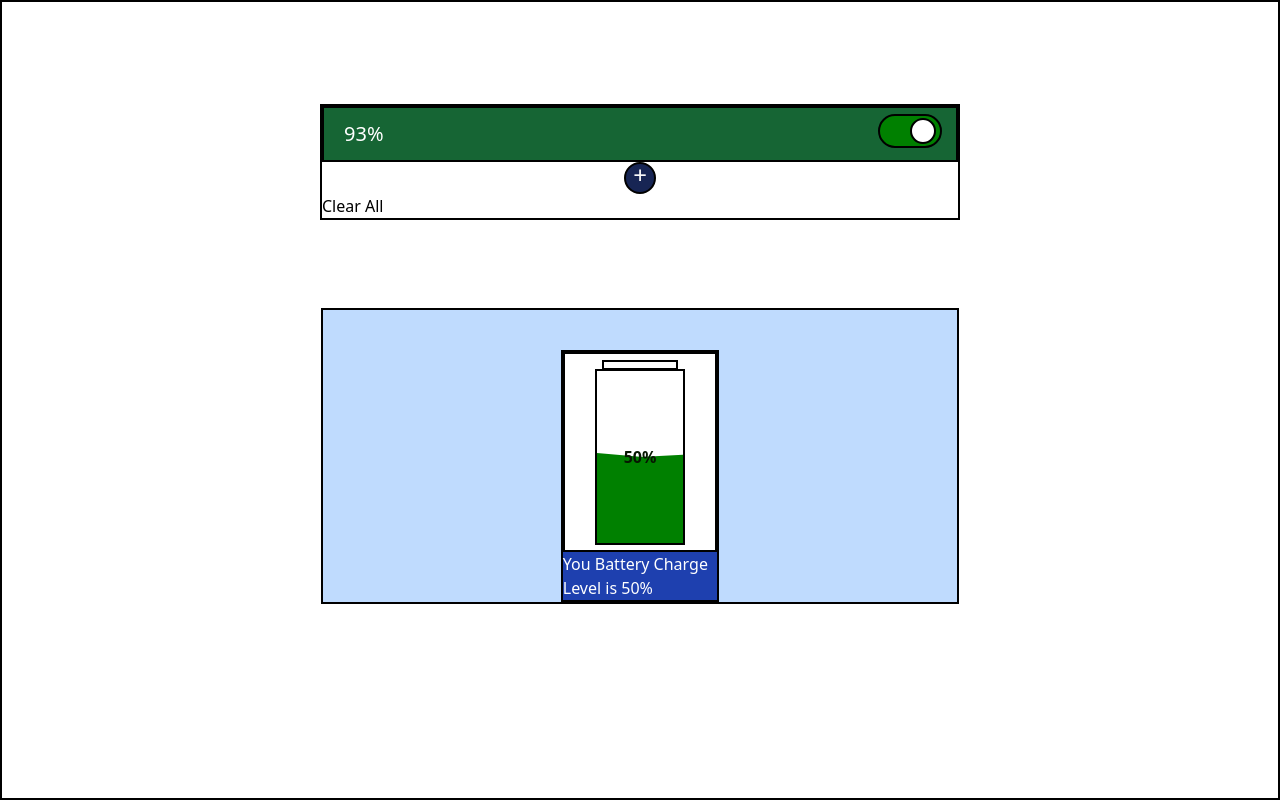
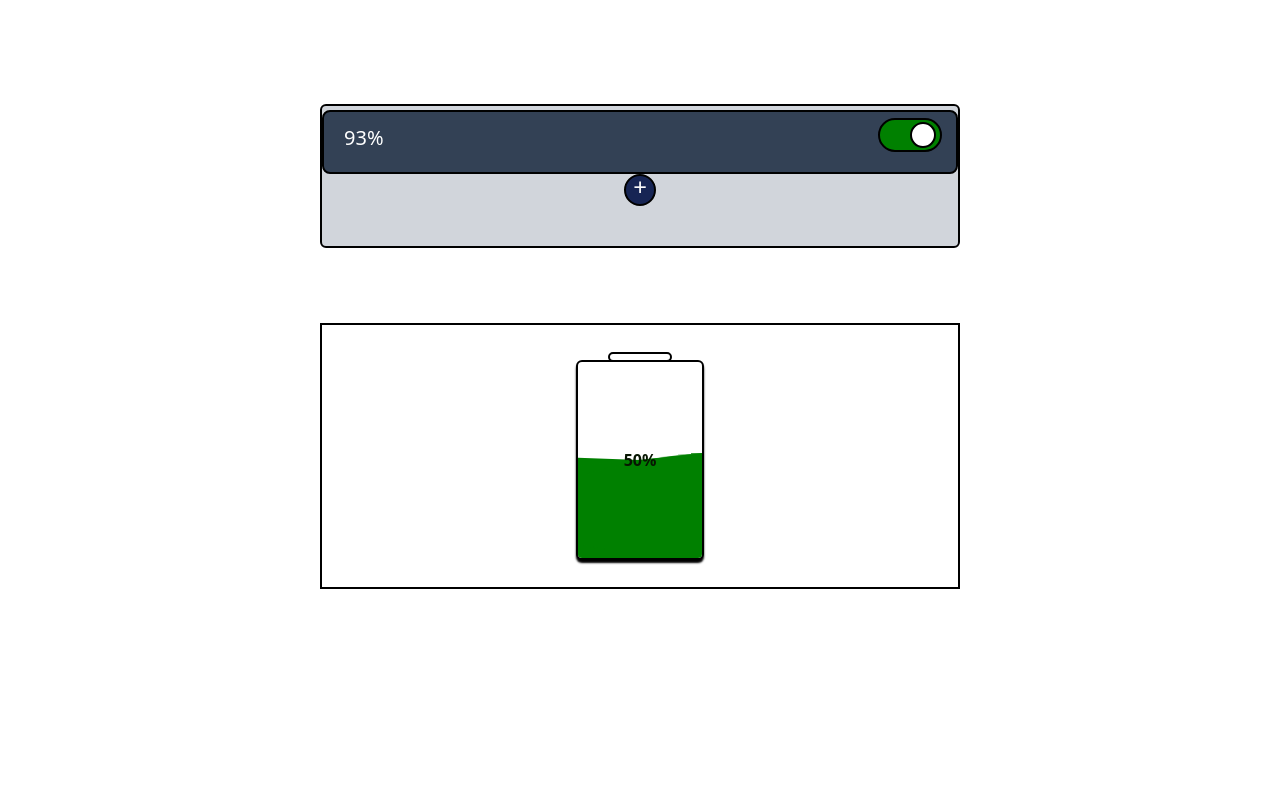
Before and after one commit to ShreeramNew/Battery-Status, a React (Create React App) app: page / in a window 1280 px wide. Built offline with nearby package versions, Linux system fonts and the light colour scheme.

Commit message:
fixed some minor bugs and updated style

```diff
--- a/src/App.js
+++ b/src/App.js
@@ -12,8 +12,7 @@ function App() {
     <>
       <Home/>
       {ContextData.showSetAlarm&&<Alarm/>}
-      <ShowSavedAlarm/>
-      {/* <OnOffSwitch/> */}
+      {ContextData.showSavedAlarm&&<ShowSavedAlarm/>}
     </>
   );
 }
--- a/src/components/BatteryAnimation/BatteryAnimation.js
+++ b/src/components/BatteryAnimation/BatteryAnimation.js
@@ -5,13 +5,16 @@ export default function BatteryAnimation(props) {
       height: `${parseInt(props.charge)}%`,
    };
    return (
-      <div className="container all-center black-border">
+      <div className="container all-center">
          <div className="battery all-center black-border">
             <h1 id="charge-title">{parseInt(props.charge)}%</h1>
             <div className="charge charge1" style={style}></div>
             <div className="charge charge2" style={style}></div>
+            <div className="charge charge3" style={style}></div>
          </div>
          <div className="top black-border"></div>
+         <div className="shadow"></div>
+
       </div>
    );
 }
--- a/src/components/BatteryAnimation/animeStyle.css
+++ b/src/components/BatteryAnimation/animeStyle.css
@@ -1,70 +1,97 @@
 .container {
-    width:100%;
+   width: 100%;
    height: 200px;
-    background-color: white;
    position: relative;
+   margin-top: 30px;
 }
-.battery{
-    width: 60%;
-    height: 90%;
+.battery {
+   width: 20%;
+   height: 100%;
    position: relative;
    margin-top: 10px;
-    overflow:hidden;
+   overflow: hidden;
+   background-color: white;
+   border-radius: 6px;
+   box-shadow: 0 3px 2px black;
 }
-.all-center{
+.all-center {
    display: flex;
    justify-content: center;
    align-items: center;
 }
-.black-border{
+.black-border {
    border: 2px solid black;
 }
-.charge{
-    background-color:green;
+
+#charge-title {
+   z-index: 1;
+   color: rgb(7, 22, 2);
+   font-weight: bold;
+}
+.top {
+   position: absolute;
+   width: 10%;
+   height: 10px;
+   top: -3px;
+   background-color: white;
+   border-radius: 6px;
+}
+
+.charge {
+   background-color: green;
    width: 200%;
    height: 20%;
    position: absolute;
    bottom: 0px;
    transition: all 2s;
 }
-#charge-title{
-    z-index: 1;
-    color:rgb(7, 22, 2);
-    font-weight: bold;
+.charge1 {
+   animation: float1 2s infinite linear alternate;
 }
-.top{
-    position: absolute;
-    width: 50%;
-    height: 10px;
-    top:6px;
+.charge2 {
+   animation: float2 2s infinite linear alternate 2s;
 }
-.charge1{
-    animation:float1 2s infinite linear alternate
-}
-.charge2{
-    animation:float2 2s infinite linear alternate 2s
+.charge3 {
+   left:-50px;
+   animation: float3 15s infinite linear alternate;
+   border: 2px ;
+   border-radius:50%;
+   bottom: 4%;
+   width: 300%;
 }
 @keyframes float1 {
-    0%{
+   0% {
       transform: rotate(2deg);
    }
-    50%{
+   50% {
       transform: rotate(4deg);
    }
-    100%{
+   100% {
       transform: rotate(6deg);
    }
-
 }
 @keyframes float2 {
-    0%{
+   0% {
       transform: rotate(-2deg);
    }
-    50%{
+   50% {
       transform: rotate(-4deg);
    }
-    100%{
+   100% {
       transform: rotate(-6deg);
    }
-
 }
+@keyframes float3 {
+    0% {
+       transform: rotate(3deg);
+    }
+    25% {
+        transform: rotate(-4deg);
+     }
+    50% {
+       transform: rotate(-5deg);
+    }
+    100% {
+       transform: rotate(5deg);
+    }
+ }
--- a/src/components/EachSavedAlarm.js
+++ b/src/components/EachSavedAlarm.js
@@ -5,23 +5,30 @@ import deleteIcon from "../images/deleteIcon.png";
 import { dataContext } from "../contexts/DataController";
 
 export default function EachSavedAlarm(props) {
-   const [height, setHeight] = useState(14);
+   const [height, setHeight] = useState(8);
    const [showEditandDelete, setShowEditAndDelete] = useState(false);
    let ContextData = useContext(dataContext);
 
    let handleClick = () => {
-      setHeight((prevHeight) => (prevHeight === 14 ? 20 : 14));
+      setHeight((prevHeight) => {
+         console.log(prevHeight);
+         return prevHeight === 8 ? 11: 8;
+      });
    };
+
    useEffect(() => {
-      setShowEditAndDelete(height === 20 ? true : false);
+      setShowEditAndDelete(height === 11? true : false);
    }, [height]);
 
    let handleEdit = () => {
       ContextData.setEditID(props.uniqueId);
       ContextData.setShowSetAlarm(true);
+      ContextData.setShowSavedAlarm(false);
+
    };
 
    let handleDelete = () => {
+      //Delete perticular alarm
       let confirmation = window.confirm("Are you sure want to delete?");
       if (confirmation) {
          let savedAlarms = JSON.parse(localStorage.getItem("savedAlarms"));
@@ -31,13 +38,14 @@ export default function EachSavedAlarm(props) {
             }
          });
          localStorage.setItem("savedAlarms", JSON.stringify(savedAlarms));
-        ContextData.setReRender(prevValue=>prevValue+1)
+         ContextData.setReRender((prevValue) => prevValue + 1); //Trigger re-render
       }
    };
    return (
       <div
          onClick={handleClick}
-         className={`w-full h-${height} bg-green-800 border-2 border-black flex relative items-center`}
+         className={`w-full bg-slate-700 border-2 border-black flex relative items-center rounded-lg mt-1`}
+         style={{"height":`${height}vh`}}
       >
          <div className="ml-5 mt-2 text-xl text-white absolute top-1">{props.percentage}%</div>
          <OnOffSwitch uniqueId={props.uniqueId} />
--- a/src/components/Home.js
+++ b/src/components/Home.js
@@ -55,6 +55,7 @@ export default function Home() {
 
 
    useEffect(() => {
+      //Check wether any saved alarm matches the current battery level
       let savedAlarms = JSON.parse(localStorage.getItem("savedAlarms"));
       pauseAllAudio();
       savedAlarms.forEach((alarm) => {
@@ -76,12 +77,9 @@ export default function Home() {
 
    return (
       <>
-         <div className="flex justify-center items-center h-screen border-black border-2">
-            <div className="flex mt-28 gap-x-10 flex-row justify-center align-middle bg-blue-200 text-white border-black border-2 w-1/2">
-               <div className="border-black border-2 mt-10 bg-blue-800 w-1/4 min-h-1/4">
+         <div className="flex justify-center items-center h-screen ">
+            <div className="flex mt-28 gap-x-10 flex-row justify-center align-middle w-1/2 h-1/3 border-2 border-black">
                   <BatteryAnimation charge={batteryLevel} />
-                  <h1>You Battery Charge Level is {parseInt(batteryLevel)}%</h1>
-               </div>
             </div>
             <button onClick={handleDummyButton} id="dummyButton" className=" hidden"></button>
          </div>
--- a/src/components/SetAlarm.js
+++ b/src/components/SetAlarm.js
@@ -64,6 +64,7 @@ export default function Alarm() {
          let URLOfSelectedAudio = document.getElementById("alarm_audio").value;
          ContextData.recieveUserInput(selectedPercentage, URLOfSelectedAudio);
          ContextData.setShowSetAlarm(false);
+         ContextData.setShowSavedAlarm(true);
       } else {
          alert("Please enter valid battery percentage");
          inputPercentage.value = null;
@@ -73,6 +74,7 @@ export default function Alarm() {
 
    let handleClose = () => {
       ContextData.setShowSetAlarm(false);
+      ContextData.setShowSavedAlarm(true);
    };
    return (
       <div className="absolute z-30 top-16 left-1/4 w-2/4 border-black border-2 flex">
--- a/src/components/ShowSavedAlarm.js
+++ b/src/components/ShowSavedAlarm.js
@@ -1,39 +1,51 @@
-import React, { useContext, useEffect } from "react";
+import React, { useContext, useEffect, useState } from "react";
 import { dataContext } from "../contexts/DataController";
 import EachSavedAlarm from "./EachSavedAlarm";
 import defaultAlarm from "../audio/old-mechanic-alarm-clock-140410.mp3";
+import deleteIcon from "../images/deleteIcon.png";
 
 export default function ShowSavedAlarm() {
    let ContextData = useContext(dataContext);
+   const [showClearAll, setShowClearAll] = useState(false);
 
    let handlePlusSignClick = () => {
       ContextData.setShowSetAlarm(true);
+      ContextData.setShowSavedAlarm(false);
    };
 
-   let savedAlarms = JSON.parse(localStorage.getItem("savedAlarms"))
+   let savedAlarms = JSON.parse(localStorage.getItem("savedAlarms"));
    if (savedAlarms) {
-      savedAlarms = JSON.parse(localStorage.getItem("savedAlarms")).reverse()
-   }
-   else{
+      savedAlarms = JSON.parse(localStorage.getItem("savedAlarms")).reverse();
+   } else {
       //If savedAlarms is empty, create a default alarm
-       let newAlarm={
-         uniqueId:"a-nhd-ggdgde-23-7374",
-         percentage:93,
-         audioPath:defaultAlarm,
-         isOn:true,
+      let newAlarm = {
+         uniqueId: "a-nhd-ggdgde-23-7374",
+         percentage: 93,
+         audioPath: defaultAlarm,
+         isOn: true,
       };
       savedAlarms = [newAlarm];
       localStorage.setItem("savedAlarms", JSON.stringify(savedAlarms));
    }
 
-   let handleClearAll=()=>{
+   useEffect(()=>{
+      if(savedAlarms&&savedAlarms.length>1){
+         setShowClearAll(true);
+      }
+      else{
+         setShowClearAll(false)
+      }
+   },[savedAlarms])
+
+   let handleClearAll = () => {
+      //Delete all the alarm
       localStorage.clear();
-      ContextData.setReRender(prevValue=>prevValue+1)
-   }
-   useEffect(()=>{},[ContextData.reRender])
+      ContextData.setReRender((prevValue) => prevValue + 1); //trigger re-render
+   };
+   useEffect(() => {}, [ContextData.reRender]);
 
    return (
-      <div className=" border-black border-2 h-fit max-h-32 mt-10 overflow-y-scroll w-2/4  absolute top-16 left-1/4">
+      <div className=" border-black border-2 h-fit min-h-36 max-h-36 mt-10 overflow-y-scroll w-2/4 absolute top-16 left-1/4 rounded-md bg-gray-300">
          {savedAlarms &&
             savedAlarms.map((SavedAlarm) => {
                return (
@@ -47,12 +59,18 @@ export default function ShowSavedAlarm() {
 
          <div
             onClick={handlePlusSignClick}
-            className=" w-8 h-8 rounded-full sticky bg-blue-950 overflow-hidden border-2 bottom-1 m-auto  border-black"
+            className=" w-8 h-8 rounded-full sticky bg-blue-950 overflow-hidden border-2 bottom-1 m-auto border-black "
          >
             <h1 className=" text-center text-zinc-50 scale-150 m-0 pb-1">+</h1>
-
          </div>
-         <button onClick={handleClearAll}>Clear All</button>
+         {showClearAll && (
+            <button
+               onClick={handleClearAll}
+               className=" border-2 border-black  ml-2 mb-2 p-1 rounded-lg flex gap-2 hover:bg-red-500 hover:text-white"
+            >
+               Clear All <img className="w-6 h-6 rounded-full" alt="clear all" src={deleteIcon}></img>
+            </button>
+         )}
       </div>
    );
 }
--- a/src/contexts/DataController.js
+++ b/src/contexts/DataController.js
@@ -5,11 +5,13 @@ import { v4 as uuidv4 } from "uuid";
 export const dataContext = createContext();
 export default function DataController(props) {
    const [showSetAlarm, setShowSetAlarm] = useState(false);
+   const [showSavedAlarm,setShowSavedAlarm]=useState(true)
    const [editID, setEditID] = useState(null);
    const [reRender,setReRender]=useState(0)
 
    let savedAlarms = JSON.parse(localStorage.getItem("savedAlarms"));
    const recieveUserInput = (percentage, Path) => {
+      //If the newInput is to edit, then 'if' block is executed,else new alarm is created
       if (editID) {
          savedAlarms.forEach((alarm) => {
             if (alarm.uniqueId === editID) {
@@ -27,7 +29,6 @@ export default function DataController(props) {
             audioPath: Path,
             isOn: true,
          };
-
          savedAlarms.push(newAlarm);
          localStorage.setItem("savedAlarms", JSON.stringify(savedAlarms));
          console.log(JSON.parse(localStorage.getItem("savedAlarms")));
@@ -40,7 +41,9 @@ export default function DataController(props) {
       editID: editID,
       setEditID: setEditID,
       reRender:reRender,
-      setReRender:setReRender
+      setReRender:setReRender,
+      showSavedAlarm:showSavedAlarm,
+      setShowSavedAlarm:setShowSavedAlarm
    };
    return <dataContext.Provider value={data}>{props.children}</dataContext.Provider>;
 }
```
Lines whose indentation alone changed are shown as unchanged.
